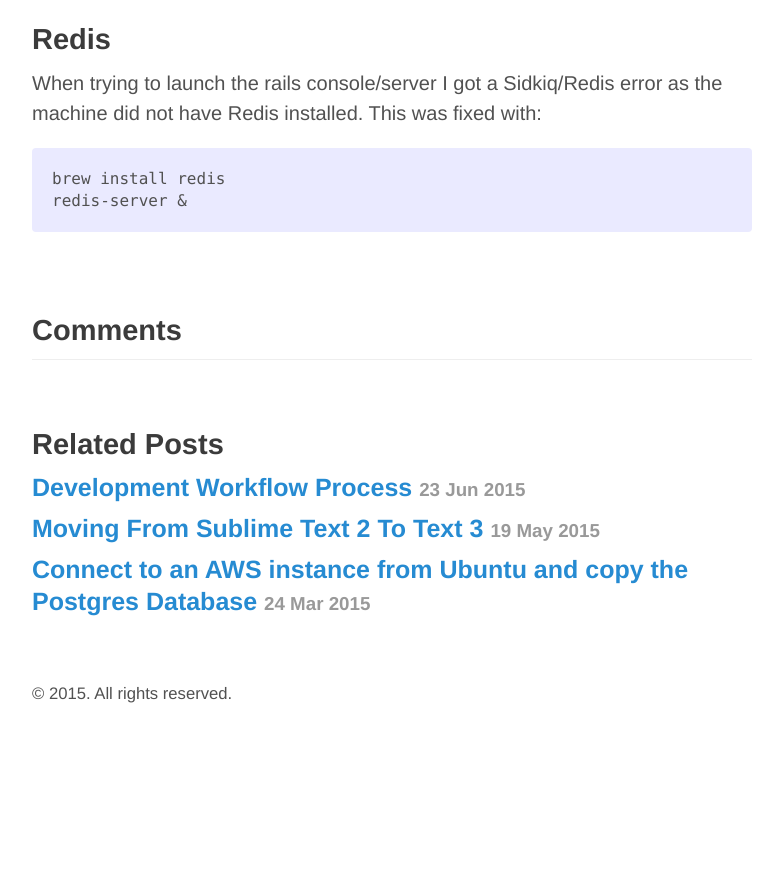
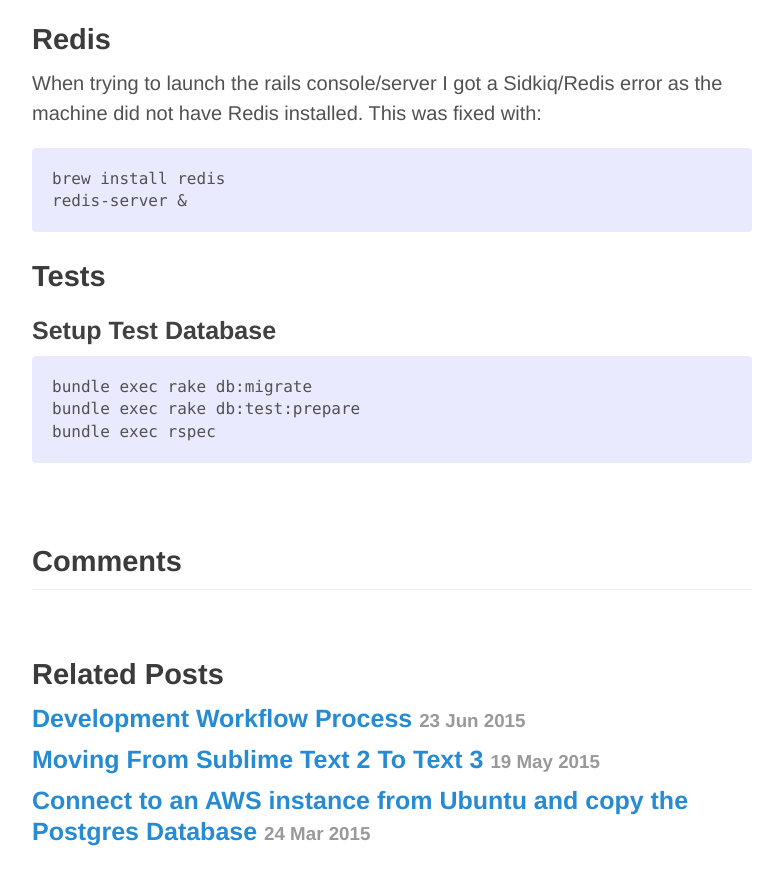
Before and after one commit to avjaarsveld/avjaarsveld.github.io, a Jekyll site: the page built from _posts/2015-03-17-Setting-up-a-Mac-Development-Environment.md, in a window 1280 px wide and 900 px high, scrolled down 4674 px. Shown: the top 885 px of the window, without its empty margins (248-1031 px from the left). Built offline with Jekyll 4.4.1, drawn with Linux system fonts in a browser that asks for light colours; Markdown is read by kramdown in place of the engine named in the settings; comment, search, counter and statistics services are not loaded; before the commit the page ends 5381 px from its top, so only the background shows below that.

Commit message:
post update

````diff
--- a/_posts/2015-03-17-Setting-up-a-Mac-Development-Environment.md
+++ b/_posts/2015-03-17-Setting-up-a-Mac-Development-Environment.md
@@ -189,3 +189,13 @@ the machine did not have Redis installed. This was fixed with:
 brew install redis
 redis-server &
 ```
+
+## Tests
+
+### Setup Test Database
+
+```
+bundle exec rake db:migrate
+bundle exec rake db:test:prepare
+bundle exec rspec
+```
````
